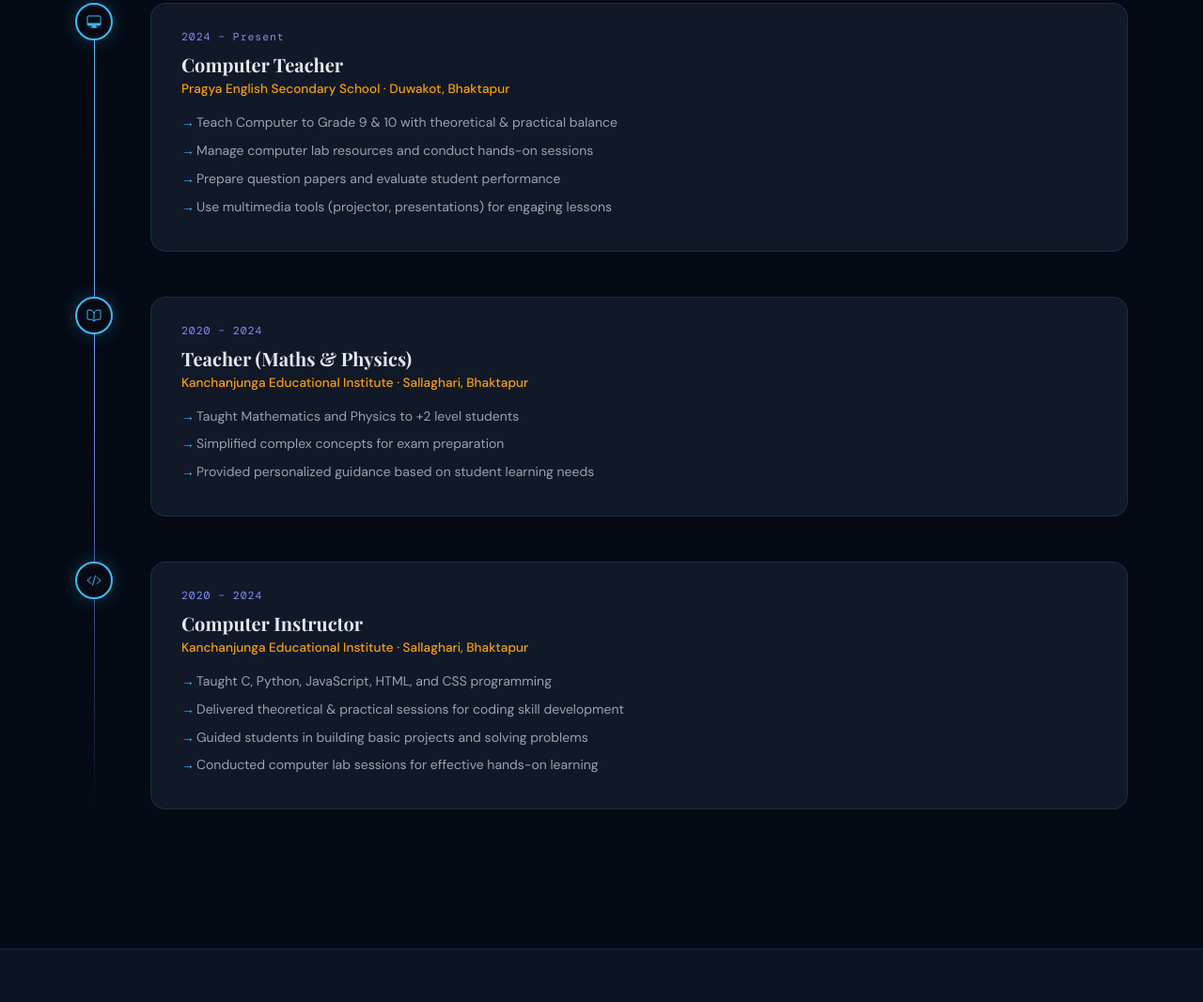
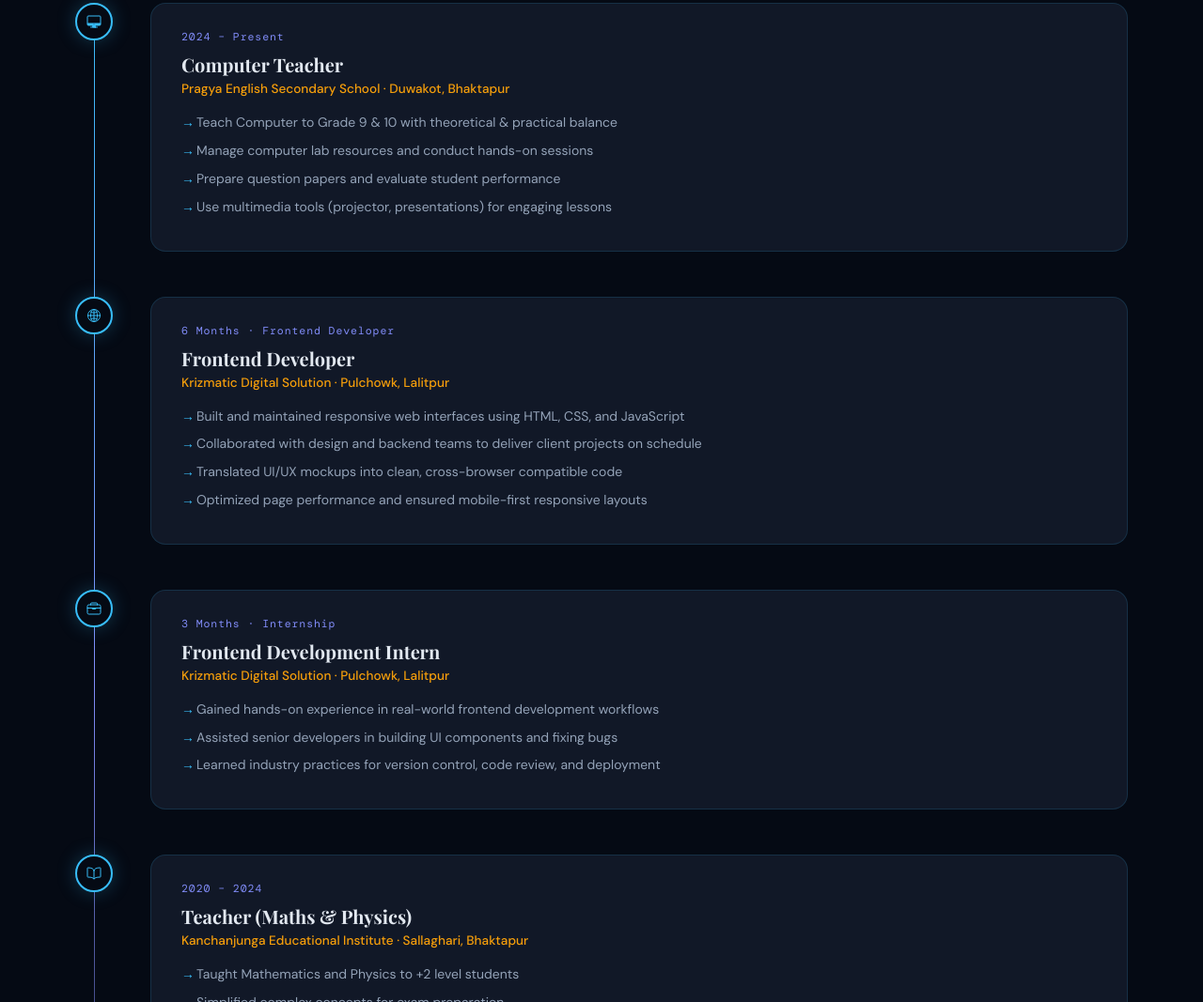
Before and after one commit to zach100000/Portfolio, a plain HTML site: page index.html in a window 1280 px wide. Shown: the part 1733-2800 px from the top of the page at 94% size. Drawn offline with nearby package versions, Linux system fonts and the light colour scheme.

Commit message:
Update timeline with work experience details
Added timeline items for Frontend Developer and Intern roles with detailed responsibilities.

```diff
--- a/index.html
+++ b/index.html
@@ -432,6 +432,7 @@
       </p>
       <div class="hero-btns">
         <a href="projects.html" class="btn-primary">View Projects</a>
+        <a href="mycv.pdf" download="Rajan_Acharya_CV.pdf" class="btn-secondary"><ion-icon name="download-outline" style="vertical-align:-3px; margin-right:6px;"></ion-icon>Download CV</a>
         <a href="#contact" class="btn-secondary">Get In Touch</a>
       </div>
     </div>
@@ -504,6 +505,35 @@
             <li>Manage computer lab resources and conduct hands-on sessions</li>
             <li>Prepare question papers and evaluate student performance</li>
             <li>Use multimedia tools (projector, presentations) for engaging lessons</li>
+          </ul>
+        </div>
+      </div>
+
+      <div class="timeline-item">
+        <div class="tl-dot"><ion-icon name="globe-outline"></ion-icon></div>
+        <div class="tl-content">
+          <div class="tl-period">6 Months · Frontend Developer</div>
+          <div class="tl-role">Frontend Developer</div>
+          <div class="tl-org">Krizmatic Digital Solution · Pulchowk, Lalitpur</div>
+          <ul class="tl-list">
+            <li>Built and maintained responsive web interfaces using HTML, CSS, and JavaScript</li>
+            <li>Collaborated with design and backend teams to deliver client projects on schedule</li>
+            <li>Translated UI/UX mockups into clean, cross-browser compatible code</li>
+            <li>Optimized page performance and ensured mobile-first responsive layouts</li>
+          </ul>
+        </div>
+      </div>
+
+      <div class="timeline-item">
+        <div class="tl-dot"><ion-icon name="briefcase-outline"></ion-icon></div>
+        <div class="tl-content">
+          <div class="tl-period">3 Months · Internship</div>
+          <div class="tl-role">Frontend Development Intern</div>
+          <div class="tl-org">Krizmatic Digital Solution · Pulchowk, Lalitpur</div>
+          <ul class="tl-list">
+            <li>Gained hands-on experience in real-world frontend development workflows</li>
+            <li>Assisted senior developers in building UI components and fixing bugs</li>
+            <li>Learned industry practices for version control, code review, and deployment</li>
           </ul>
         </div>
       </div>
```
